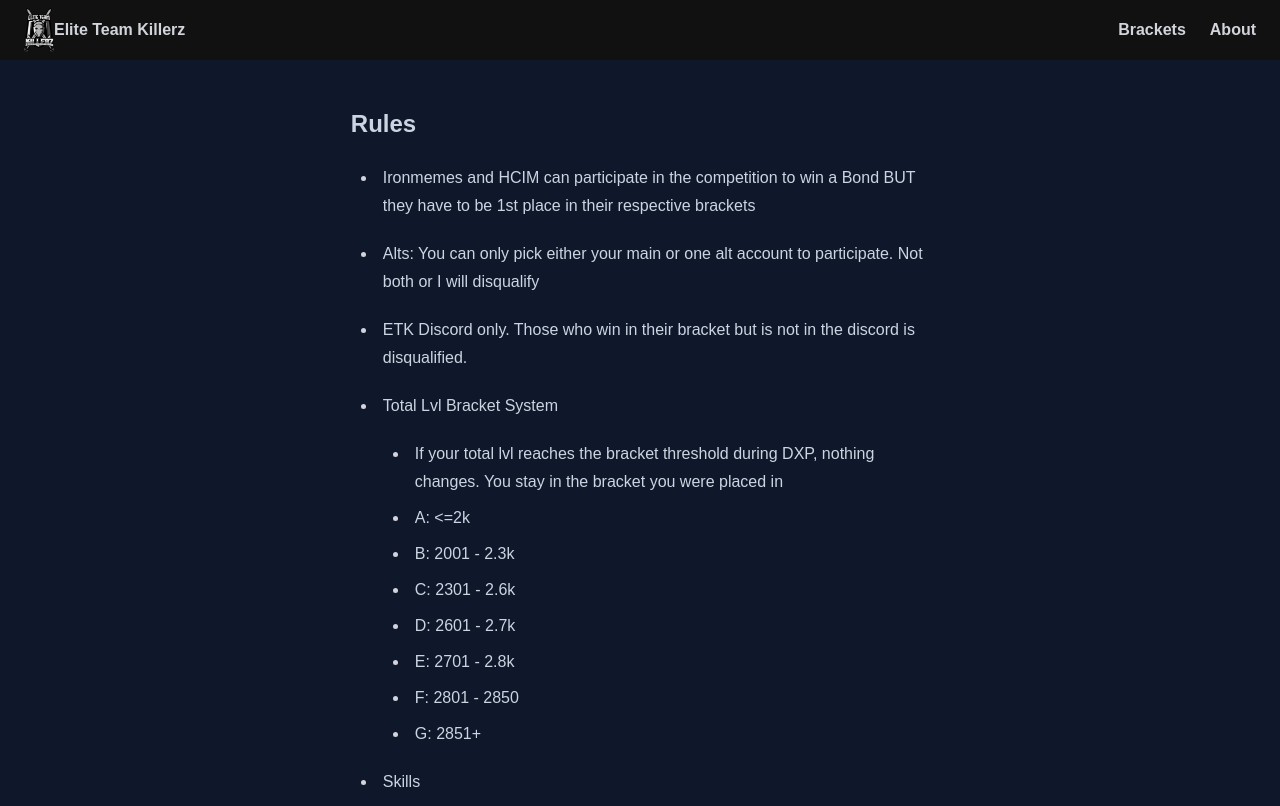
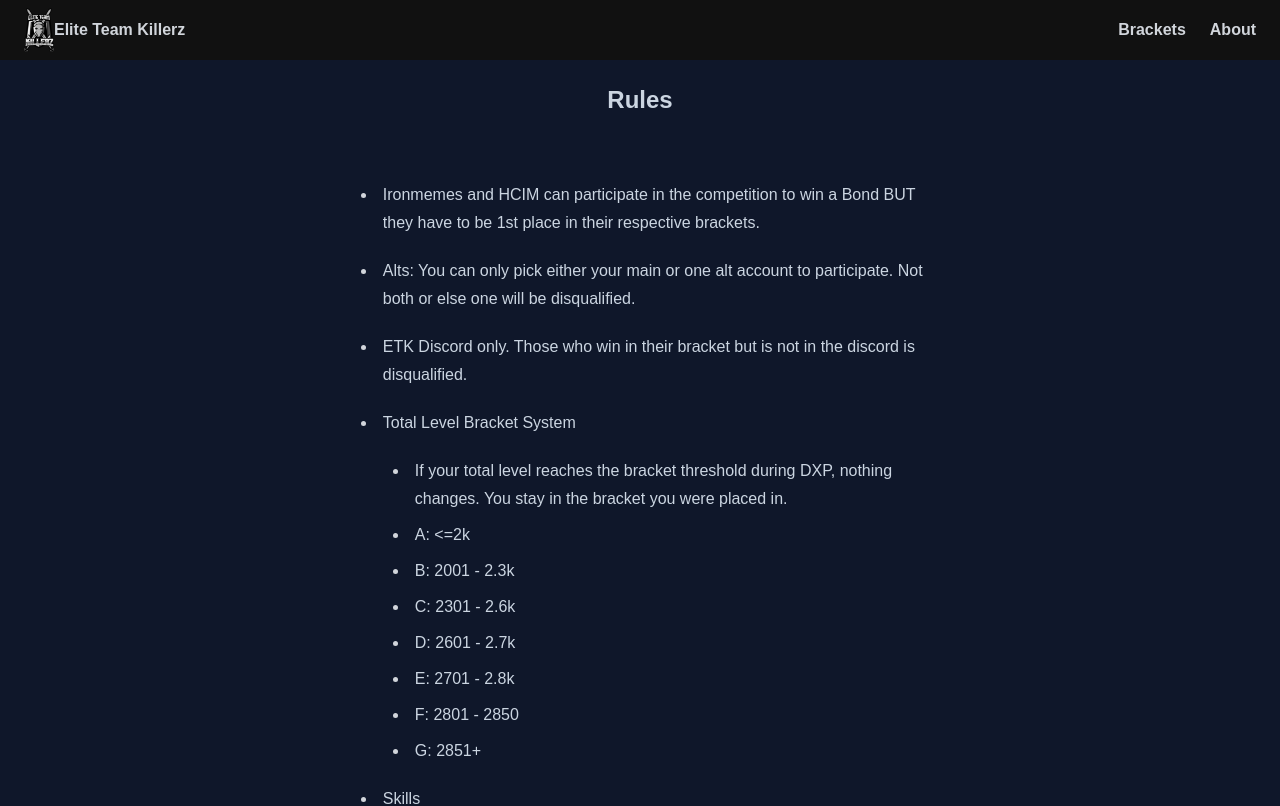
Before and after one commit to jechea14/RuneScape-DXP-Clan-Competition, a Next.js app in the folder frontend/: page /about in a window 1280 px wide. Shown: the top 806 px of the page. Built offline with nearby package versions, Linux system fonts and the light colour scheme.

Commit message:
Fix bracket bug, update rules

```diff
--- a/frontend/pages/about.js
+++ b/frontend/pages/about.js
@@ -3,13 +3,12 @@ import Head from "next/head";
 import ReactMarkdown from "react-markdown";
 
 const markdown = `
-## Rules
-* Ironmemes and HCIM can participate in the competition to win a Bond BUT they have to be 1st place in their respective brackets
-* Alts: You can only pick either your main or one alt account to participate. Not both or I will disqualify
+* Ironmemes and HCIM can participate in the competition to win a Bond BUT they have to be 1st place in their respective brackets.
+* Alts: You can only pick either your main or one alt account to participate. Not both or else one will be disqualified.
 * ETK Discord only. Those who win in their bracket but is not in the discord is disqualified.
 
-* Total Lvl Bracket System
-  -  If your total lvl reaches the bracket threshold during DXP, nothing changes. You stay in the bracket you were placed in
+* Total Level Bracket System
+  -  If your total level reaches the bracket threshold during DXP, nothing changes. You stay in the bracket you were placed in.
   -  A: <=2k
   -  B: 2001 - 2.3k
   -  C: 2301 - 2.6k
@@ -27,7 +26,7 @@ const markdown = `
 * Prize pool: TBD
 
 * Prizes in gp: (May change during DXP as I see fit)
-  * Prize distributions are based off previous DXPs of active players in each bracket
+  * Prize distributions are based off previous DXPs of active players in each bracket.
 
   - Bracket A = TBD
 
@@ -44,19 +43,25 @@ const markdown = `
   - Bracket G = TBD
 
 * Winners:
-  - Announced on the ETK discord. They have the option to KEEP or PASS their prize by dming me on discord or in runescape cc if I'm on. Passing the prize donates it to the next DXP competition. Winners will be contacted via cc as well
-  - No response = Disqualification (DQ)
-  - There will be a DEADLINE to claim, if no one claims then the prizes will be donated to next DXP
-  - DQd winners will have their prizes donated to the next DXP competition as well
+  - Announced on the ETK discord. They have the option to KEEP or PASS their prize by dming IceKrystalx on discord or in runescape cc if she is on. Passing the prize donates it to the next DXP competition.
+  - No response = Disqualification (DQ).
+  - There will be a DEADLINE to claim, if no one claims then the prizes will be donated to next DXP.
+  - DQd winners will have their prizes donated to the next DXP competition as well.
 `
 
 function about() {
   return (
-    <main className="flex justify-center items-center mx-auto prose text-slate-300">
+    <>
       <Head>
         <title>About - Elite Team Killerz</title>
       </Head>
-      <section>
+      <main>
+        <div className="flex flex-col justify-center items-center mx-auto prose text-slate-300">
+          <h1 className="text-2xl p-6 text-slate-300">
+              Rules
+          </h1>
+
+          <section className="px-6 md:px-0">
             <div>
               <ReactMarkdown
                 components={
@@ -74,7 +79,9 @@ function about() {
               </ReactMarkdown>
             </div>
           </section>
+        </div>
       </main>
+    </>
   );
 }
 
--- a/frontend/pages/brackets.js
+++ b/frontend/pages/brackets.js
@@ -13,7 +13,9 @@ function Brackets() {
   if (isLoading) return <Spinner />;
   if (error) return <div>{error.message}</div>;
 
-  const sortData = data.data.sort((a, b) => b.dxpComptotal - a.dxpComptotal);
+  const sortData = data.data.sort(
+    (a, b) => a.totalLevelBeforeDxp - b.totalLevelBeforeDxp
+  );
 
   const bracketA = sortData?.filter((user) => user.totalLevelBeforeDxp <= 2000);
   const bracketB = sortData?.filter(
--- a/frontend/pages/index.js
+++ b/frontend/pages/index.js
@@ -45,7 +45,7 @@ export default function Home() {
         <title>Elite Team Killerz</title>
       </Head>
       <main>
-        <div className="flex flex-col items-center">
+        <div className="flex flex-col items-center px-6 md:px-0">
           <h1 className="text-2xl p-6">
             Mock DXP Competition: Monday April 17 - Thursday April 27
           </h1>
```
Lines whose indentation alone changed are shown as unchanged.
